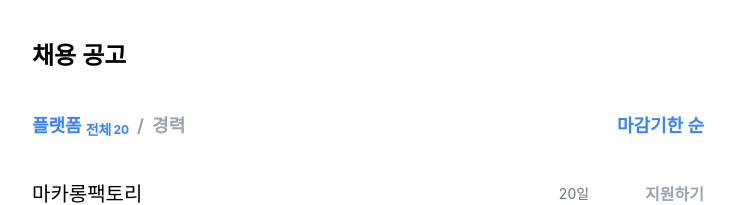
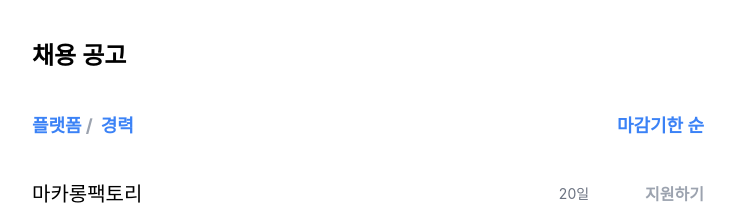
Before and after one commit to haechan29/jobs, a React (Create React App) app: page / in a window 1280 px wide. Shown: the top 205 px of the page, without its empty margins (272-1007 px from the left). Built offline with nearby package versions, Linux system fonts and the light colour scheme.

Commit message:
채용공고 필터링 로직에 경력 필터 반영

```diff
--- a/src/App.tsx
+++ b/src/App.tsx
@@ -35,20 +35,24 @@ function filterJobPosting(
   value: any,
   jobPosting: JobPosting
 ): boolean {
+  if (value === null) return true;
   switch (key) {
     case 'platform': {
-      return value === '전체' || jobPosting.platform.includes(value);
+      return jobPosting.platform === value;
     }
     default: {
-      return true;
+      const min = jobPosting.experienceLevel.min ?? 0;
+      const max = jobPosting.experienceLevel.max ?? 10;
+      return min <= value[1] && max >= value[0];
     }
   }
 }
 
 function App() {
   const [selectedFilterKey, setSelectedFilterKey] = useState<Filter['key'] | undefined>();
-  const [selectedFilterValues, setSelectedFilterValues] = useLocalStorageState<Partial<Record<Filter['key'], any>>>('selectedFilterValues', {
-    'platform': '전체'
+  const [selectedFilterValues, setSelectedFilterValues] = useLocalStorageState<Record<Filter['key'], any>>('selectedFilterValues', {
+    'platform': null,
+    'experienceLevel': null,
   });
   const [isSortOptionItemActive, setIsSortOptionItemActive] = useState<boolean>(false);
   const [selectedSortOptionKey, setSelectedSortOptionKey] = useLocalStorageState<string>('selectedSortOptionKey', 'deadline');
@@ -68,7 +72,7 @@ function App() {
   return (
     <div className='h-screen max-w-2xl mx-auto bg-white py-10'>
       <div className='text-2xl font-semibold mb-10'>채용 공고</div>
-      <div className='flex mb-10'>
+      <div className='flex mb-10 whitespace-nowrap overflow-hidden'>
         <AnimatePresence initial={false}>
           {!isSortOptionItemActive && (
             <FilterItem
```
